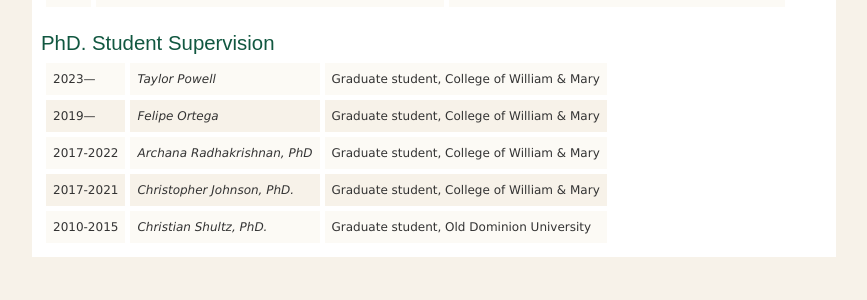
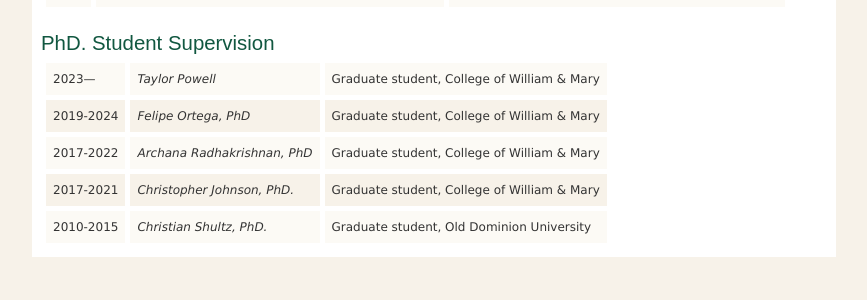
Before and after one commit to jozefdudek/personal_website, a Jekyll site: the page built from bio.html, in a window 1280 px wide. Shown: the part 867-1167 px from the top of the page, without its empty margins (192-1059 px from the left). Built offline with Jekyll 4.4.1, drawn with Linux system fonts in a browser that asks for light colours.

Commit message:
felipe end date

```diff
--- a/bio.html
+++ b/bio.html
@@ -123,8 +123,8 @@ layout: default
     </tr>
 
    <tr class="highlights">
-      <td class="highlights">2019&mdash;</td>
-      <td class="highlights"> <i>Felipe Ortega</i> </td>
+      <td class="highlights">2019-2024</td>
+      <td class="highlights"> <i>Felipe Ortega, PhD</i> </td>
       <td class="highlights">Graduate student, College of William &amp; Mary </td>
     </tr>
 
```
